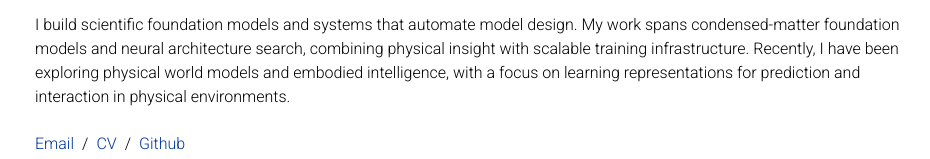
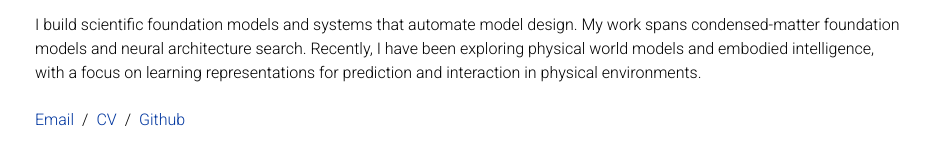
Before and after one commit to bangzhehuang/bangzhehuang.github.io, a website: page index.html in a window 1280 px wide. Shown: the part 243-402 px from the top of the page, without its empty margins (170-1100 px from the left). Drawn offline with Linux system fonts and the light colour scheme.

Commit message:
Simplify homepage introduction

```diff
--- a/index.html
+++ b/index.html
@@ -72,8 +72,7 @@
           <p>
             I build scientific foundation models and systems that automate model
             design. My work spans condensed-matter foundation models and neural
-            architecture search, combining physical insight with scalable training
-            infrastructure. Recently, I have been exploring physical world models
+            architecture search. Recently, I have been exploring physical world models
             and embodied intelligence, with a focus on learning representations
             for prediction and interaction in physical environments.
           </p>
```
